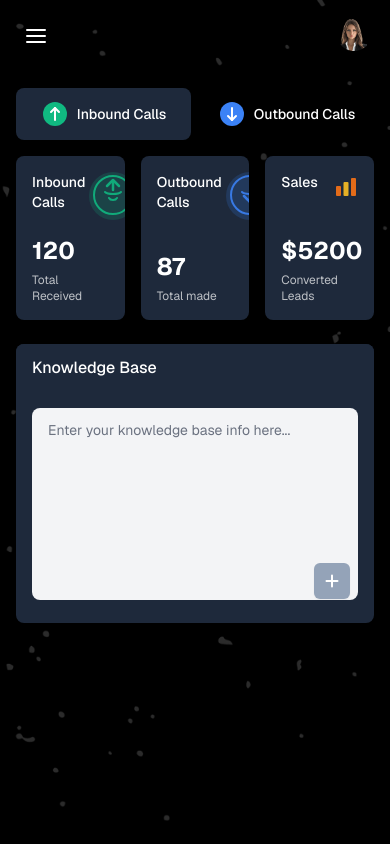
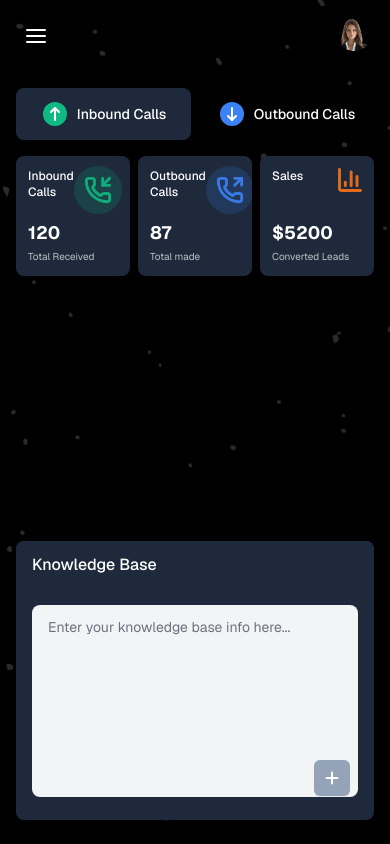
Before and after one commit to Dev-alphadigital/AI-Agent-FE, a Next.js app: page /dashboard in a window 390 px wide. Built offline with nearby package versions, Linux system fonts and the light colour scheme.

Commit message:
Alignemnt and spacing issue fix in the mobile and desktop design

```diff
--- a/src/app/dashboard/page.tsx
+++ b/src/app/dashboard/page.tsx
@@ -36,12 +36,12 @@ export default function DashboardPage() {
         <div className="flex-1 flex flex-col h-full">
           {/* Header with Profile */}
           <header className="flex justify-end p-6 flex-shrink-0">
-            <div className="w-10 h-10 rounded-full overflow-hidden flex items-center justify-center">
+            <div className="w-14 h-14 rounded-full overflow-hidden flex items-center justify-center">
               <Image
                 src="/pfp.png"
                 alt="Profile"
-                width={40}
-                height={40}
+                width={56}
+                height={56}
                 className="object-cover w-full h-full rounded-full"
               />
             </div>
@@ -60,7 +60,7 @@ export default function DashboardPage() {
       </div>
 
       {/* Mobile Layout */}
-      <div className="lg:hidden relative z-10 min-h-screen flex flex-col">
+      <div className="lg:hidden relative z-10 h-screen flex flex-col overflow-hidden">
         {/* Mobile Header */}
         <MobileHeader
           isMenuOpen={isMobileMenuOpen}
@@ -68,7 +68,7 @@ export default function DashboardPage() {
         />
 
         {/* Mobile Tabs */}
-        <div className="px-4 pt-4">
+        <div className="px-4 pt-4 flex-shrink-0">
           <MobileTabs
             selectedTab={selectedTab}
             onTabChange={setSelectedTab}
@@ -76,9 +76,11 @@ export default function DashboardPage() {
         </div>
 
         {/* Mobile Content */}
-        <main className="flex-1 px-4 pt-4 pb-6">
-          <KPICards isMobile={true} />
-          <div className="mt-6">
+        <main className="flex-1 flex flex-col px-4 pt-4 pb-6 min-h-0 overflow-hidden">
+          <div className="mb-4 flex-shrink-0">
+            <KPICards isMobile={true} />
+          </div>
+          <div className="flex-1 flex flex-col justify-end min-h-0">
             <KnowledgeBase />
           </div>
         </main>
--- a/src/components/dashboard/KPICards.tsx
+++ b/src/components/dashboard/KPICards.tsx
@@ -1,6 +1,7 @@
 'use client';
 
 import React from 'react';
+import { PhoneIncoming, PhoneOutgoing, BarChart3 } from 'lucide-react';
 
 interface KPICardsProps {
   isMobile?: boolean;
@@ -13,14 +14,12 @@ export default function KPICards({ isMobile = false }: KPICardsProps) {
       value: '120',
       subtitle: 'Total Received',
       icon: (
-        <svg width="56" height="56" viewBox="0 0 56 56" fill="none" xmlns="http://www.w3.org/2000/svg">
-          <circle cx="28" cy="28" r="24" fill="#10B981" fillOpacity="0.2"/>
-          <path d="M28 8C17.5066 8 9 16.5066 9 27C9 37.4934 17.5066 46 28 46C38.4934 46 47 37.4934 47 27C47 16.5066 38.4934 8 28 8Z" stroke="#10B981" strokeWidth="2" strokeLinecap="round" strokeLinejoin="round"/>
-          <path d="M28 14L28 22" stroke="#10B981" strokeWidth="2.5" strokeLinecap="round" strokeLinejoin="round"/>
-          <path d="M22 18L28 12L34 18" stroke="#10B981" strokeWidth="2.5" strokeLinecap="round" strokeLinejoin="round"/>
-          <path d="M20 24C20 24 22 26 28 26C34 26 36 24 36 24" stroke="#10B981" strokeWidth="2" strokeLinecap="round" strokeLinejoin="round"/>
-          <path d="M24 30C24 30 25 32 28 32C31 32 32 30 32 30" stroke="#10B981" strokeWidth="2" strokeLinecap="round" strokeLinejoin="round"/>
-        </svg>
+        <div className="relative">
+          <div className={`absolute inset-0 rounded-full bg-[#10B981] opacity-20 ${isMobile ? 'w-12 h-12' : ''}`} style={isMobile ? {} : { width: '56px', height: '56px' }} />
+          <div className={`relative flex items-center justify-center ${isMobile ? 'w-12 h-12' : ''}`} style={isMobile ? {} : { width: '56px', height: '56px' }}>
+            <PhoneIncoming size={isMobile ? 28 : 32} color="#10B981" strokeWidth={2.5} />
+          </div>
+        </div>
       ),
       iconColor: '#10B981',
     },
@@ -29,14 +28,12 @@ export default function KPICards({ isMobile = false }: KPICardsProps) {
       value: isMobile ? '87' : '82',
       subtitle: 'Total made',
       icon: (
-        <svg width="56" height="56" viewBox="0 0 56 56" fill="none" xmlns="http://www.w3.org/2000/svg">
-          <circle cx="28" cy="28" r="24" fill="#3B82F6" fillOpacity="0.2"/>
-          <path d="M28 8C17.5066 8 9 16.5066 9 27C9 37.4934 17.5066 46 28 46C38.4934 46 47 37.4934 47 27C47 16.5066 38.4934 8 28 8Z" stroke="#3B82F6" strokeWidth="2" strokeLinecap="round" strokeLinejoin="round"/>
-          <path d="M28 34L28 26" stroke="#3B82F6" strokeWidth="2.5" strokeLinecap="round" strokeLinejoin="round"/>
-          <path d="M34 28L28 34L22 28" stroke="#3B82F6" strokeWidth="2.5" strokeLinecap="round" strokeLinejoin="round"/>
-          <path d="M20 24C20 24 22 26 28 26C34 26 36 24 36 24" stroke="#3B82F6" strokeWidth="2" strokeLinecap="round" strokeLinejoin="round"/>
-          <path d="M24 30C24 30 25 32 28 32C31 32 32 30 32 30" stroke="#3B82F6" strokeWidth="2" strokeLinecap="round" strokeLinejoin="round"/>
-        </svg>
+        <div className="relative">
+          <div className={`absolute inset-0 rounded-full bg-[#3B82F6] opacity-20 ${isMobile ? 'w-12 h-12' : ''}`} style={isMobile ? {} : { width: '56px', height: '56px' }} />
+          <div className={`relative flex items-center justify-center ${isMobile ? 'w-12 h-12' : ''}`} style={isMobile ? {} : { width: '56px', height: '56px' }}>
+            <PhoneOutgoing size={isMobile ? 28 : 32} color="#3B82F6" strokeWidth={2.5} />
+          </div>
+        </div>
       ),
       iconColor: '#3B82F6',
     },
@@ -45,32 +42,28 @@ export default function KPICards({ isMobile = false }: KPICardsProps) {
       value: '$5200',
       subtitle: 'Converted Leads',
       icon: (
-        <svg width="32" height="32" viewBox="0 0 32 32" fill="none" xmlns="http://www.w3.org/2000/svg">
-          <rect x="6" y="18" width="5" height="10" fill="#F97316" rx="1"/>
-          <rect x="13.5" y="14" width="5" height="14" fill="#FBBF24" rx="1"/>
-          <rect x="21" y="10" width="5" height="18" fill="#F97316" rx="1"/>
-        </svg>
+        <BarChart3 size={isMobile ? 28 : 32} color="#F97316" strokeWidth={2.5} />
       ),
       iconColor: '#F97316',
     },
   ];
 
   return (
-    <div className={`grid gap-4 ${isMobile ? 'grid-cols-3' : 'grid-cols-3'}`}>
+    <div className={`grid ${isMobile ? 'grid-cols-3 gap-2' : 'grid-cols-3 gap-4'}`}>
       {kpis.map((kpi, index) => (
         <div
           key={index}
-          className="bg-[#1e293b] rounded-lg p-4 flex flex-col relative overflow-hidden"
+          className={`bg-[#1e293b] rounded-lg flex flex-col relative overflow-hidden ${isMobile ? 'p-3' : 'p-4'}`}
         >
-          <div className="flex items-start justify-between mb-3">
-            <h3 className="text-white text-sm font-medium">{kpi.title}</h3>
-            <div className="flex-shrink-0 -mt-1 -mr-1 opacity-90">
+          <div className={`flex items-start justify-between ${isMobile ? 'mb-2' : 'mb-3'}`}>
+            <h3 className={`text-white font-medium ${isMobile ? 'text-xs' : 'text-sm'}`}>{kpi.title}</h3>
+            <div className={`flex-shrink-0 opacity-90 ${isMobile ? '-mt-0.5 -mr-0.5' : '-mt-1 -mr-1'}`}>
               {kpi.icon}
             </div>
           </div>
           <div className="mt-auto">
-            <p className="text-white text-2xl font-bold leading-tight">{kpi.value}</p>
-            <p className="text-white text-xs mt-1.5 opacity-70">{kpi.subtitle}</p>
+            <p className={`text-white font-bold leading-tight ${isMobile ? 'text-lg' : 'text-2xl'}`}>{kpi.value}</p>
+            <p className={`text-white mt-1 opacity-70 ${isMobile ? 'text-[10px]' : 'text-xs'}`}>{kpi.subtitle}</p>
           </div>
         </div>
       ))}
```
